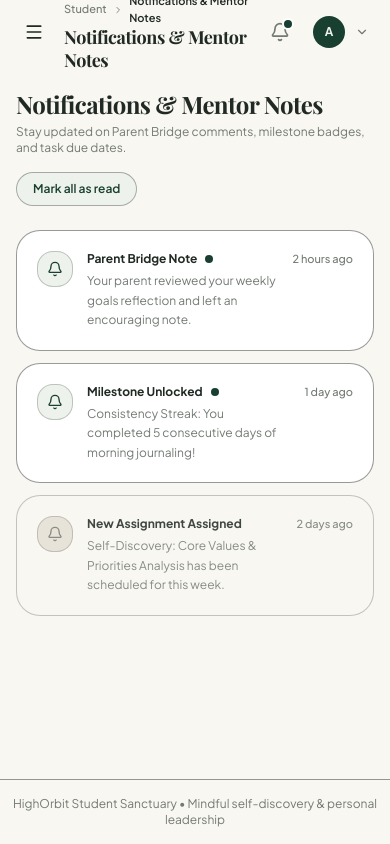
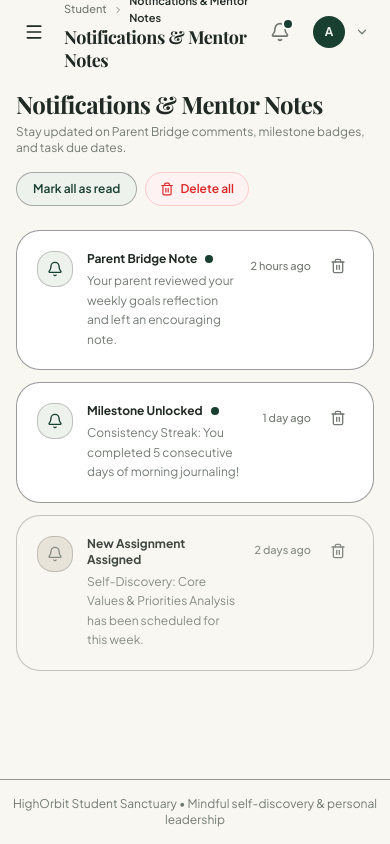
Before and after one commit to dwivedid544-source/Student-parent-guide, a React (Vite) app: page /child/notifications in a window 390 px wide. Built offline with nearby package versions, Linux system fonts and the light colour scheme; a web font is replaced by a local one.

Commit message:
feat(notifications): add functional delete and clear-all actions for notifications

```diff
--- a/src/components/student/StudentHeader.jsx
+++ b/src/components/student/StudentHeader.jsx
@@ -10,7 +10,8 @@ import {
   LogOut,
   Sparkles,
   Check,
-  ChevronRight
+  ChevronRight,
+  Trash2
 } from 'lucide-react';
 import { useOnboarding } from '../../context/OnboardingContext';
 import { useStudent } from '../../context/StudentContext';
@@ -35,7 +36,7 @@ export const StudentHeader = ({ onToggleSidebar, onOpenExitParent }) => {
   const navigate = useNavigate();
   const location = useLocation();
   const { activeChild, logout } = useOnboarding();
-  const { notifications, unreadCount, markAllNotificationsRead, markNotificationRead } = useStudent();
+  const { notifications, unreadCount, markAllNotificationsRead, markNotificationRead, deleteNotification } = useStudent();
 
   const [profileDropdownOpen, setProfileDropdownOpen] = useState(false);
   const [notifDropdownOpen, setNotifDropdownOpen] = useState(false);
@@ -147,7 +148,21 @@ export const StudentHeader = ({ onToggleSidebar, onOpenExitParent }) => {
                     >
                       <div className="flex items-center justify-between">
                         <span className="text-xs font-bold text-[#202923]">{n.title}</span>
-                        <span className="text-[10px] text-[#737A73]">{n.time}</span>
+                        <div className="flex items-center gap-1.5">
+                          <span className="text-[10px] text-[#737A73]">{n.time}</span>
+                          <button
+                            type="button"
+                            onClick={(e) => {
+                              e.stopPropagation();
+                              deleteNotification(n.id);
+                            }}
+                            className="p-1 rounded text-[#737A73] hover:text-red-600 hover:bg-red-50 transition-colors"
+                            title="Delete notification"
+                            aria-label={`Delete notification ${n.title}`}
+                          >
+                            <Trash2 className="w-3 h-3" />
+                          </button>
+                        </div>
                       </div>
                       <p className="text-xs text-[#737A73] leading-relaxed">{n.message}</p>
                     </div>
--- a/src/context/StudentContext.jsx
+++ b/src/context/StudentContext.jsx
@@ -803,6 +803,14 @@ export const StudentProvider = ({ children }) => {
     setNotifications((prev) => prev.map((n) => ({ ...n, read: true })));
   };
 
+  const deleteNotification = (id) => {
+    setNotifications((prev) => prev.filter((n) => n.id !== id));
+  };
+
+  const clearAllNotifications = () => {
+    setNotifications([]);
+  };
+
   const updateReviewFeedback = (id, reviewPayload) => {
     const { status, author, role, comment, revisionInstructions } = reviewPayload;
     const nowStr = new Intl.DateTimeFormat('en-US', {
@@ -852,6 +860,8 @@ export const StudentProvider = ({ children }) => {
         notifications,
         markNotificationRead,
         markAllNotificationsRead,
+        deleteNotification,
+        clearAllNotifications,
         unreadCount,
         events,
         logEvent,
--- a/src/pages/student/StudentNotificationsPage.jsx
+++ b/src/pages/student/StudentNotificationsPage.jsx
@@ -1,9 +1,16 @@
 import React, { useState } from 'react';
-import { Bell, CheckCircle2, Check, Sparkles, Filter } from 'lucide-react';
+import { Bell, CheckCircle2, Check, Sparkles, Filter, Trash2 } from 'lucide-react';
 import { useStudent } from '../../context/StudentContext';
 
 export const StudentNotificationsPage = () => {
-  const { notifications, markNotificationRead, markAllNotificationsRead, unreadCount } = useStudent();
+  const {
+    notifications,
+    markNotificationRead,
+    markAllNotificationsRead,
+    deleteNotification,
+    clearAllNotifications,
+    unreadCount
+  } = useStudent();
   const [filter, setFilter] = useState('all'); // 'all' | 'unread'
 
   const filtered = filter === 'all'
@@ -22,15 +29,29 @@ export const StudentNotificationsPage = () => {
           </p>
         </div>
 
+        <div className="flex items-center gap-2 self-start sm:self-auto flex-wrap">
           {unreadCount > 0 && (
             <button
               type="button"
               onClick={markAllNotificationsRead}
-            className="py-2 px-4 rounded-full text-xs font-semibold text-[#193F30] bg-[#EDF2EC] hover:bg-[#E5E0D5] border border-black/30 hover:border-black/50 transition-colors self-start sm:self-auto cursor-pointer shadow-xs"
+              className="py-2 px-4 rounded-full text-xs font-semibold text-[#193F30] bg-[#EDF2EC] hover:bg-[#E5E0D5] border border-black/30 hover:border-black/50 transition-colors cursor-pointer shadow-xs"
             >
               Mark all as read
             </button>
           )}
+
+          {notifications.length > 0 && (
+            <button
+              type="button"
+              onClick={clearAllNotifications}
+              className="py-2 px-3.5 rounded-full text-xs font-semibold text-red-600 bg-red-50 hover:bg-red-100 border border-red-200 hover:border-red-300 transition-colors flex items-center gap-1.5 cursor-pointer shadow-xs"
+              title="Delete all notifications"
+            >
+              <Trash2 className="w-3.5 h-3.5 text-red-600" />
+              <span>Delete all</span>
+            </button>
+          )}
+        </div>
       </div>
 
       <div className="space-y-3">
@@ -45,13 +66,13 @@ export const StudentNotificationsPage = () => {
             <div
               key={n.id}
               onClick={() => markNotificationRead(n.id)}
-              className={`p-5 rounded-3xl border transition-all cursor-pointer flex items-start justify-between gap-4 shadow-2xs ${
+              className={`p-5 rounded-3xl border transition-all cursor-pointer flex items-start justify-between gap-4 shadow-2xs group ${
                 !n.read
                   ? 'bg-white border-black/40 hover:border-black/60 shadow-xs'
                   : 'bg-[#F8F7F2] border-black/25 opacity-85 hover:border-black/40'
               }`}
             >
-              <div className="flex items-start gap-3.5">
+              <div className="flex items-start gap-3.5 flex-1 min-w-0">
                 <div
                   className={`w-9 h-9 rounded-2xl flex items-center justify-center shrink-0 border border-black/20 ${
                     !n.read ? 'bg-[#EDF2EC] text-[#193F30]' : 'bg-[#E5E0D5] text-[#737A73]'
@@ -60,7 +81,7 @@ export const StudentNotificationsPage = () => {
                   <Bell className="w-4 h-4" />
                 </div>
 
-                <div className="space-y-1">
+                <div className="space-y-1 min-w-0">
                   <div className="flex items-center gap-2">
                     <h4 className="text-xs sm:text-sm font-bold text-[#202923]">
                       {n.title}
@@ -75,9 +96,25 @@ export const StudentNotificationsPage = () => {
                 </div>
               </div>
 
-              <span className="text-[11px] text-[#737A73] shrink-0 font-medium">
+              <div className="flex items-center gap-3 shrink-0">
+                <span className="text-[11px] text-[#737A73] font-medium">
                   {n.time}
                 </span>
+
+                {/* Working Delete Button */}
+                <button
+                  type="button"
+                  onClick={(e) => {
+                    e.stopPropagation();
+                    deleteNotification(n.id);
+                  }}
+                  className="p-1.5 rounded-lg text-[#737A73] hover:text-red-600 hover:bg-red-50 border border-transparent hover:border-red-200 transition-all cursor-pointer"
+                  title="Delete notification"
+                  aria-label={`Delete notification ${n.title}`}
+                >
+                  <Trash2 className="w-4 h-4" />
+                </button>
+              </div>
             </div>
           ))
         )}
```
Lines whose indentation alone changed are shown as unchanged.
